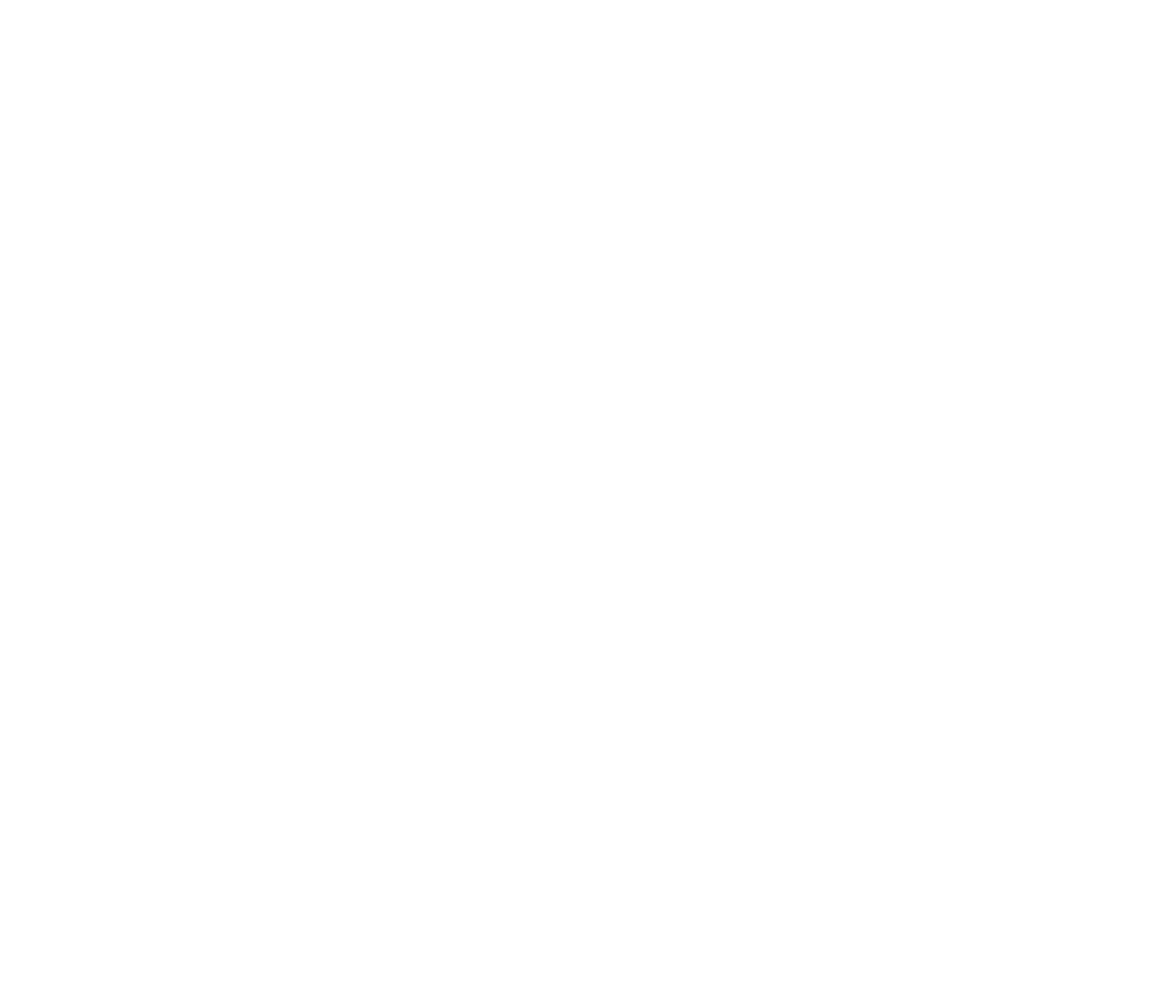
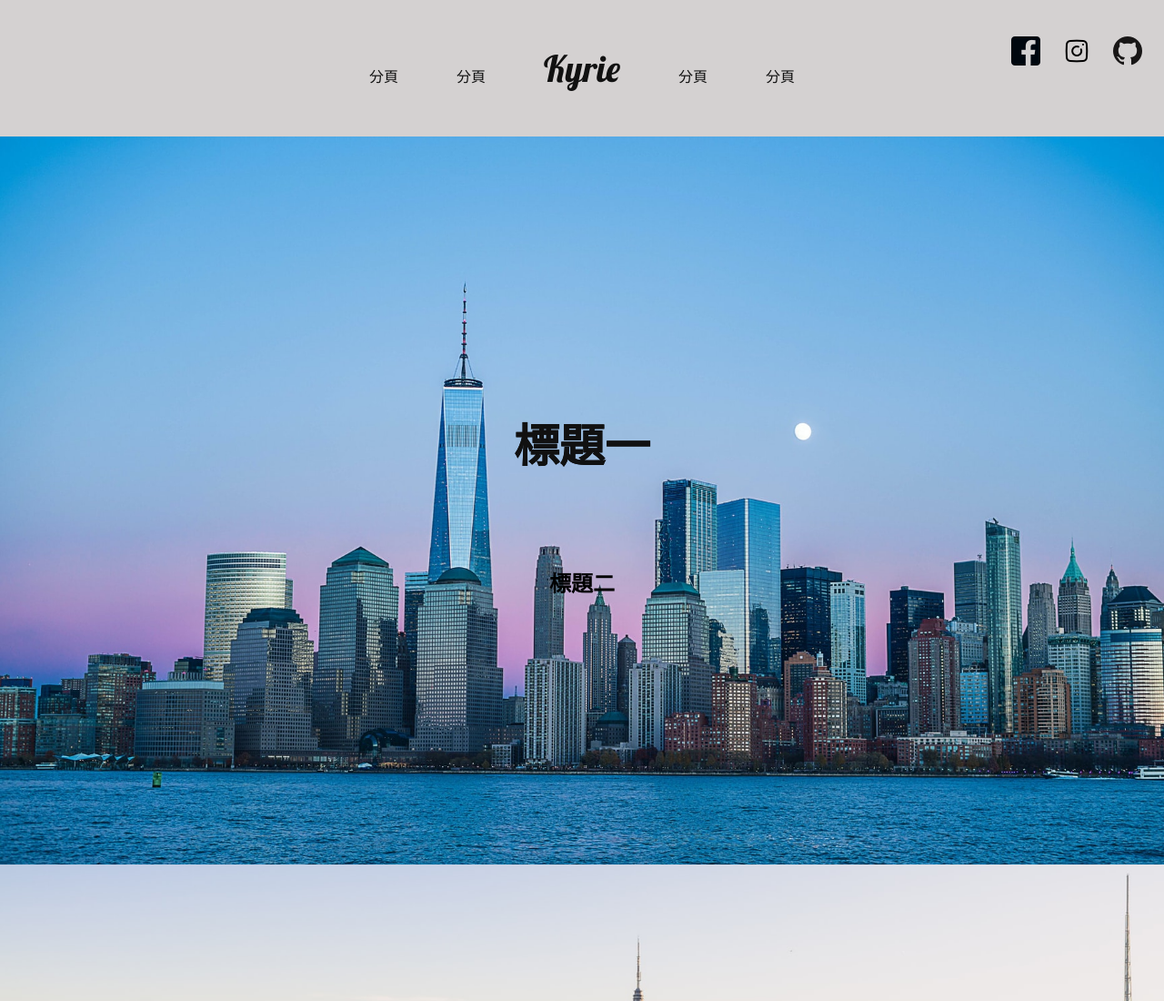
Before and after one commit to KyrieHaveGoodDay/Web_Personal, a plain HTML site: page index.html in a window 1280 px wide. Shown: the top 1100 px of the page at 91% size. Before the commit the page ends 800 px from the top, so only its background shows below. Drawn offline with Linux system fonts and the light colour scheme; a web font is replaced by a local one.

Commit message:
導覽頁ok

```diff
--- a/index.html
+++ b/index.html
@@ -7,6 +7,36 @@
     <link rel="stylesheet" href="./style.css">
 </head>
 <body>
+    <nav>
+        <div></div>
+        <div id="link">
+            <a href="">分頁</a>
+            <a href="">分頁</a>
+            <a href="" class="logo">Kyrie</a>
+            <a href="">分頁</a>
+            <a href="">分頁</a>
+        </div>
+        <div id="social">
+            <a href=""><img src="./img/icon-fb.png" alt="fb"></a>
+            <a href=""><img src="./img/icon-ig.png" alt="ig"></a>
+            <a href=""><img src="./img/icon-github.png" alt="github"></a>
 
+        </div>
+    </nav>
+
+    <div id="banner">
+        <div class="banner1">
+            <h1>標題一</h1>
+            <h2>標題二</h2>
+        </div>
+        <div class="banner2">
+            <h1>標題一</h1>
+            <h2>標題二</h2>
+        </div>
+        <div class="banner3">
+            <h1>標題一</h1>
+            <h2>標題二</h2>
+        </div>
+    </div>
 </body>
 </html>
--- a/style.scss
+++ b/style.scss
@@ -0,0 +1,70 @@
+@import url('https://fonts.googleapis.com/css2?family=Gorditas&family=Lobster&family=Pacifico&display=swap');
+$color-bg:rgb(212, 209, 209);
+$color-text:rgb(17, 17, 17);
+
+*{
+    margin: 0;
+    padding: 0;
+    box-sizing: border-box;
+    font-family: 微軟正黑體;
+}
+
+nav {
+    display: grid;
+    grid-template-columns: 15% auto 15%;
+    text-align: center;
+    background: $color-bg;
+    padding: 20px 0;
+    #link{
+
+        a{
+            display: inline-block;
+            text-decoration: none;
+            color: $color-text;
+            padding: 30px;
+            transition: 0.5s;
+            &:hover{
+                transform: scale(1.5);
+            }
+
+        }
+    }
+    #social{
+        padding: 20px 0;
+        a{
+
+            transition: 0.5s;
+            padding: 0 10px;
+            &:hover {
+                filter: invert(54%) sepia(21%) saturate(4758%) hue-rotate(0deg) brightness(102%) contrast(103%);
+            }
+        }
+    }
+    .logo {
+        font-size: 40px !important;
+        font-family: 'Lobster', cursive;
+        transition: 0.5s;
+        &:hover {
+           transform: scale(2);
+        }
+    }
+
+}
+
+// 使用變數要用這樣 #{$i}
+@for $i from 1 through 3 {
+    .banner#{$i} {
+        background-image: url(./img/city#{$i}.jpg);
+        background-repeat: no-repeat;
+        background-size: cover;
+        height: 100vh;
+        text-align: center;
+        h1{
+            font-size: 50px;
+            padding: 300px 0 100px;
+            color:$color-text;
+            text-shadow: black 0 0  0.1px;
+
+        }
+    }
+}
```
Also changed, not shown: img/city1.jpg (added), img/city2.jpg (added), img/city3.jpg (added), img/icon-fb.png (added), img/icon-github.png (added), img/icon-ig.png (added), style.css, 1 other file.
